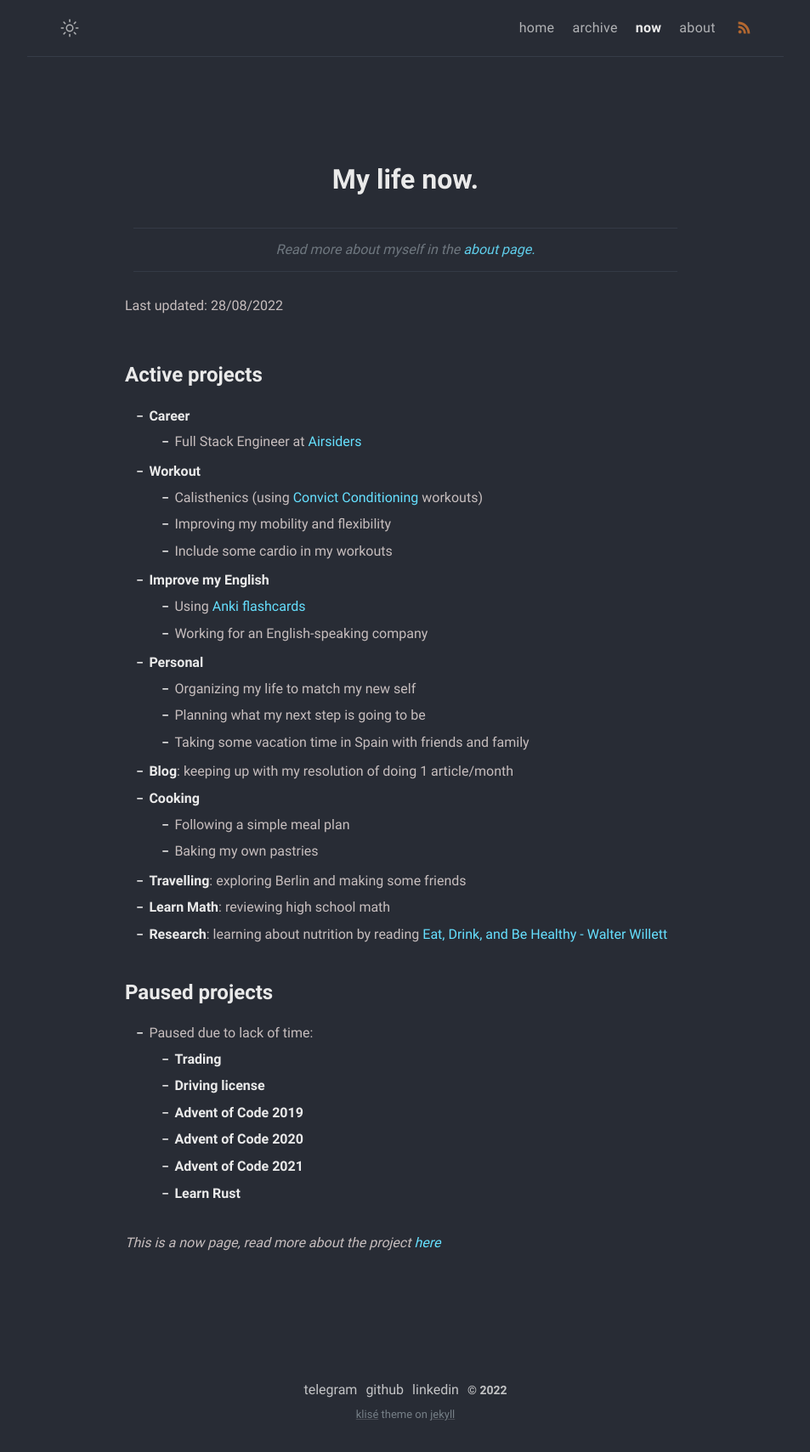
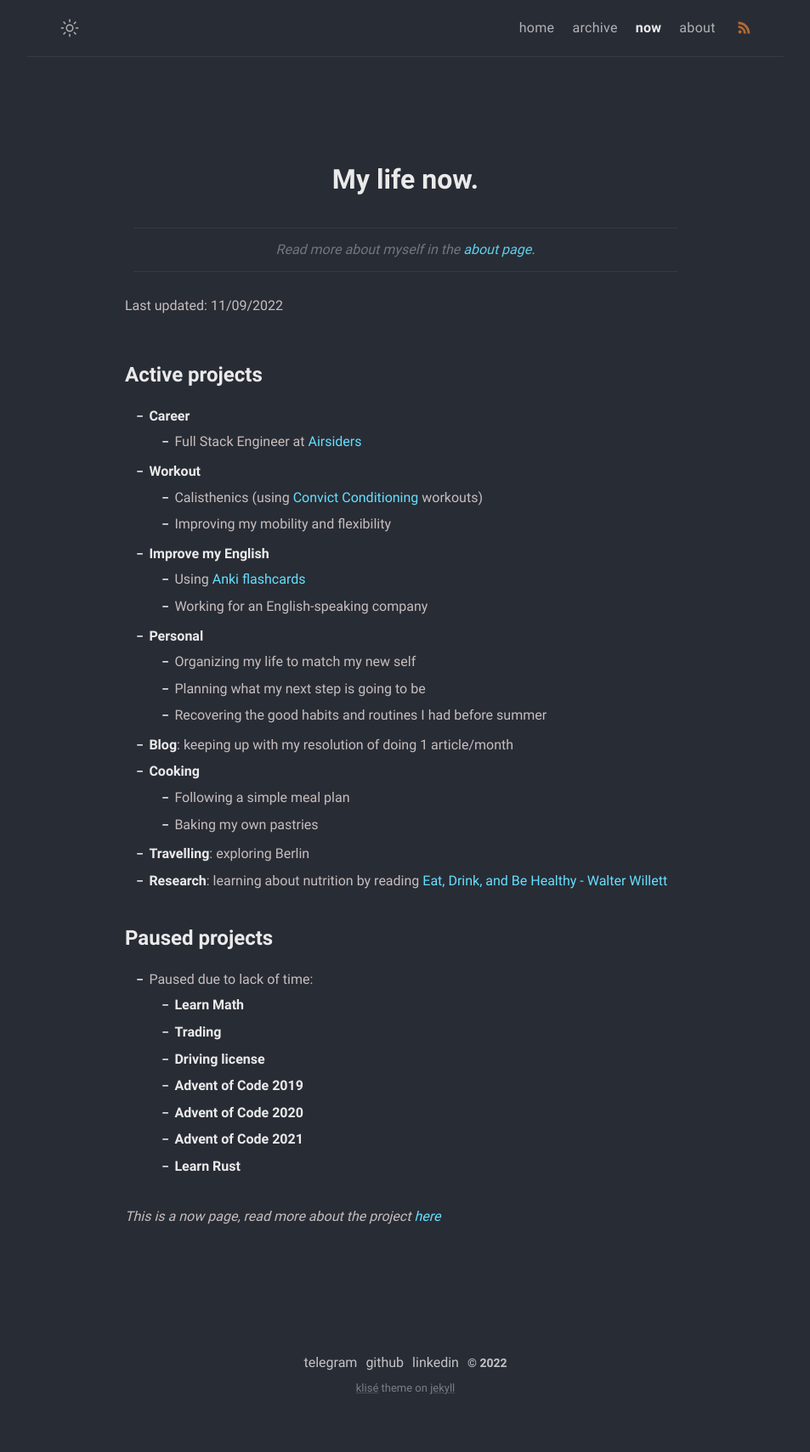
Before and after one commit to MonkeyAndres/MonkeyAndres.github.io, a Jekyll site: the page built from now.md, in a window 1280 px wide. Shown: the whole page at 85% size, without its empty margins (163-1116 px from the left). Built offline with Jekyll 4.4.1, drawn with Linux system fonts in a browser that asks for light colours; after the commit the page ends 1678 px from its top, so only the background shows below that.

Commit message:
📝 Update now page

```diff
--- a/now.md
+++ b/now.md
@@ -8,7 +8,7 @@ comments: false
 
 > Read more about myself in the [about page.](../about)
 
-Last updated: 28/08/2022
+Last updated: 11/09/2022
 
 # Active projects
 
@@ -17,25 +17,24 @@ Last updated: 28/08/2022
 - **Workout**
   - Calisthenics (using [Convict Conditioning](https://www.goodreads.com/book/show/7305111-convict-conditioning) workouts)
   - Improving my mobility and flexibility
-  - Include some cardio in my workouts
 - **Improve my English**
   - Using [Anki flashcards](https://apps.ankiweb.net/)
   - Working for an English-speaking company
 - **Personal**
   - Organizing my life to match my new self
   - Planning what my next step is going to be
-  - Taking some vacation time in Spain with friends and family
+  - Recovering the good habits and routines I had before summer
 - **Blog**: keeping up with my resolution of doing 1 article/month
 - **Cooking**
   - Following a simple meal plan
   - Baking my own pastries
-- **Travelling**: exploring Berlin and making some friends
-- **Learn Math**: reviewing high school math
+- **Travelling**: exploring Berlin
 - **Research**: learning about nutrition by reading [Eat, Drink, and Be Healthy - Walter Willett](https://www.goodreads.com/en/book/show/5579.Eat_Drink_and_Be_Healthy)
 
 # Paused projects
 
 - Paused due to lack of time:
+  - **Learn Math**
   - **Trading**
   - **Driving license**
   - **Advent of Code 2019**
```
